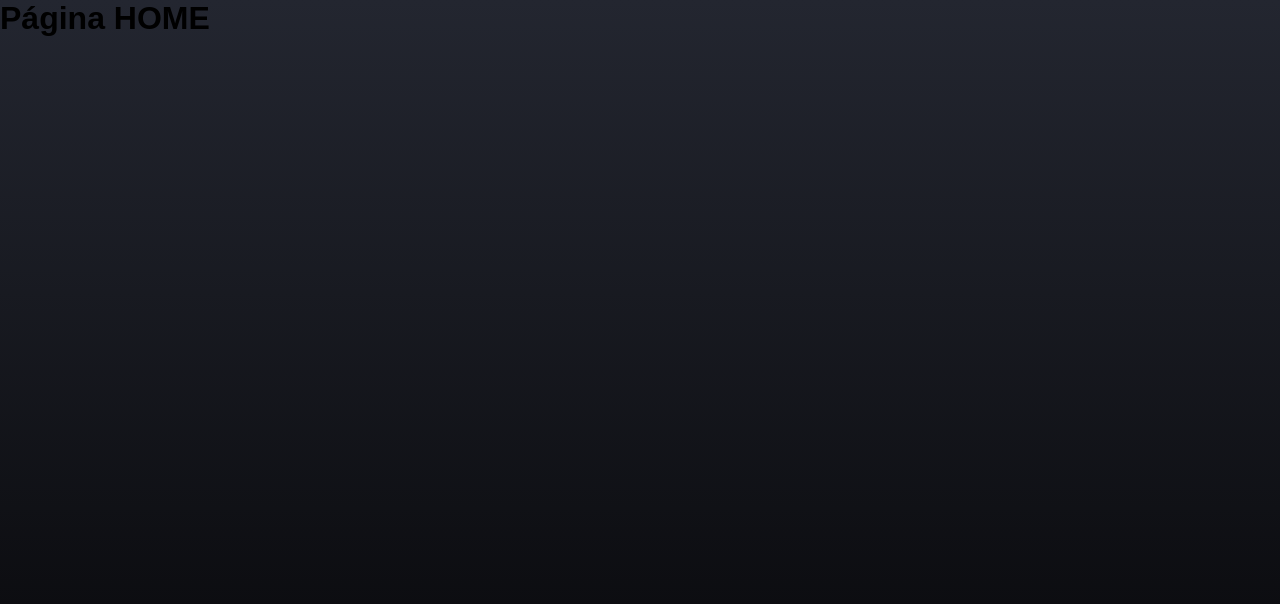
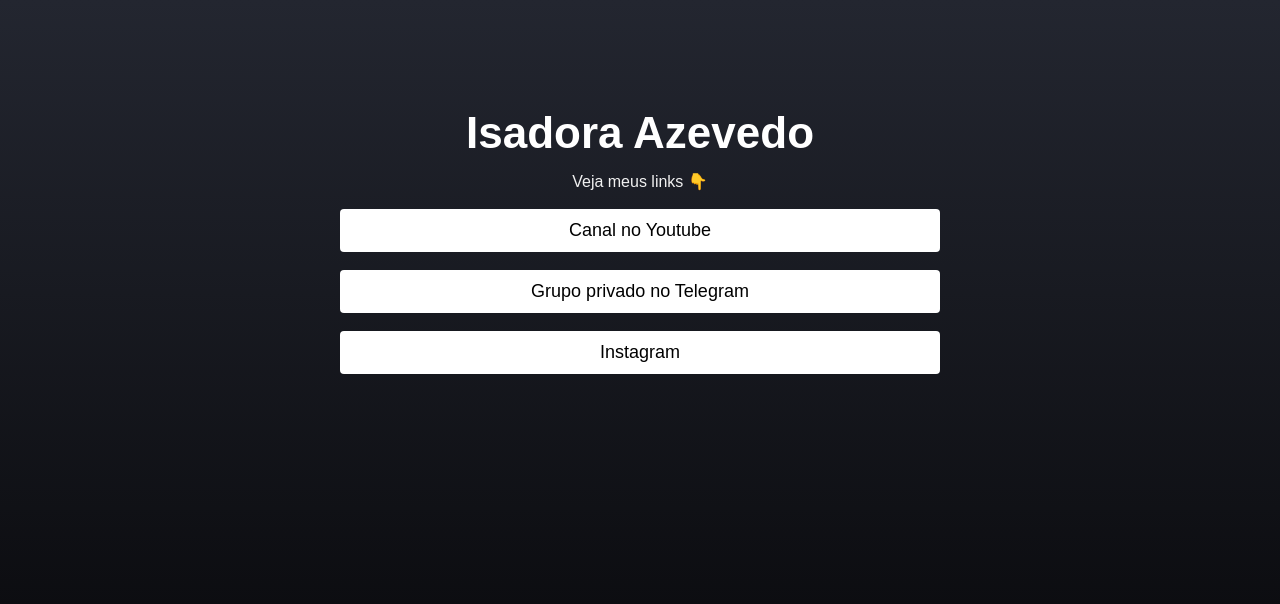
Before and after one commit to isazvdd/devlink, a React (Create React App) app: page / in a window 1280 px wide. Shown: the top 604 px of the page. Built offline with nearby package versions, Linux system fonts and the light colour scheme.

Commit message:
updating files

```diff
--- a/src/pages/Error/error.css
+++ b/src/pages/Error/error.css
@@ -16,7 +16,7 @@
   background-color: rgba(255, 255, 255, 0.6);
   padding: 4px 16px;
   margin-top: 14px;
-  border-radius: 7px;
+  border-radius: 4px;
   color: #000;
   transition: background-color, transform 0.5s;
 }
--- /dev/null
+++ b/src/pages/Home/home.css
@@ -0,0 +1,48 @@
+.home-container {
+  display: flex;
+  flex-direction: column;
+  width: 100%;
+  padding: 14px 0;
+  align-items: center;
+  justify-content: center;
+}
+
+.home-container h1 {
+  margin-bottom: 14px;
+  color: #fff;
+  font-size: 44px;
+  padding-top: 94px;
+}
+
+.home-container span {
+  color: #f1f1f1;
+  margin-bottom: 18px;
+}
+
+.links {
+  display: flex;
+  flex-direction: column;
+  max-width: 600px;
+  width: 90%;
+  text-align: center;
+}
+
+.link-area {
+  background-color: #fff;
+  width: 100%;
+  margin-bottom: 18px;
+  padding: 8px 0;
+  user-select: none;
+  border-radius: 4px;
+  transition: transform 0.4s;
+}
+
+.link-area:hover {
+  transform: scale(1.04);
+}
+
+.link-text {
+  font-size: 18px;
+  line-height: 150%;
+  color: #000;
+}
--- a/src/pages/Home/index.js
+++ b/src/pages/Home/index.js
@@ -1,7 +1,30 @@
+import "./home.css";
+
 export default function Home() {
   return (
-    <div>
-      <h1>Página HOME</h1>
+    <div className="home-container">
+      <h1>Isadora Azevedo</h1>
+      <span>Veja meus links 👇</span>
+
+      <main className="links">
+        <section className="link-area">
+          <a href="http://localhost:3000/isadora">
+            <p className="link-text">Canal no Youtube</p>
+          </a>
+        </section>
+
+        <section className="link-area">
+          <a href="http://localhost:3000/isadora">
+            <p className="link-text">Grupo privado no Telegram</p>
+          </a>
+        </section>
+
+        <section className="link-area">
+          <a href="http://localhost:3000/isadora">
+            <p className="link-text">Instagram</p>
+          </a>
+        </section>
+      </main>
     </div>
   );
 }
```
